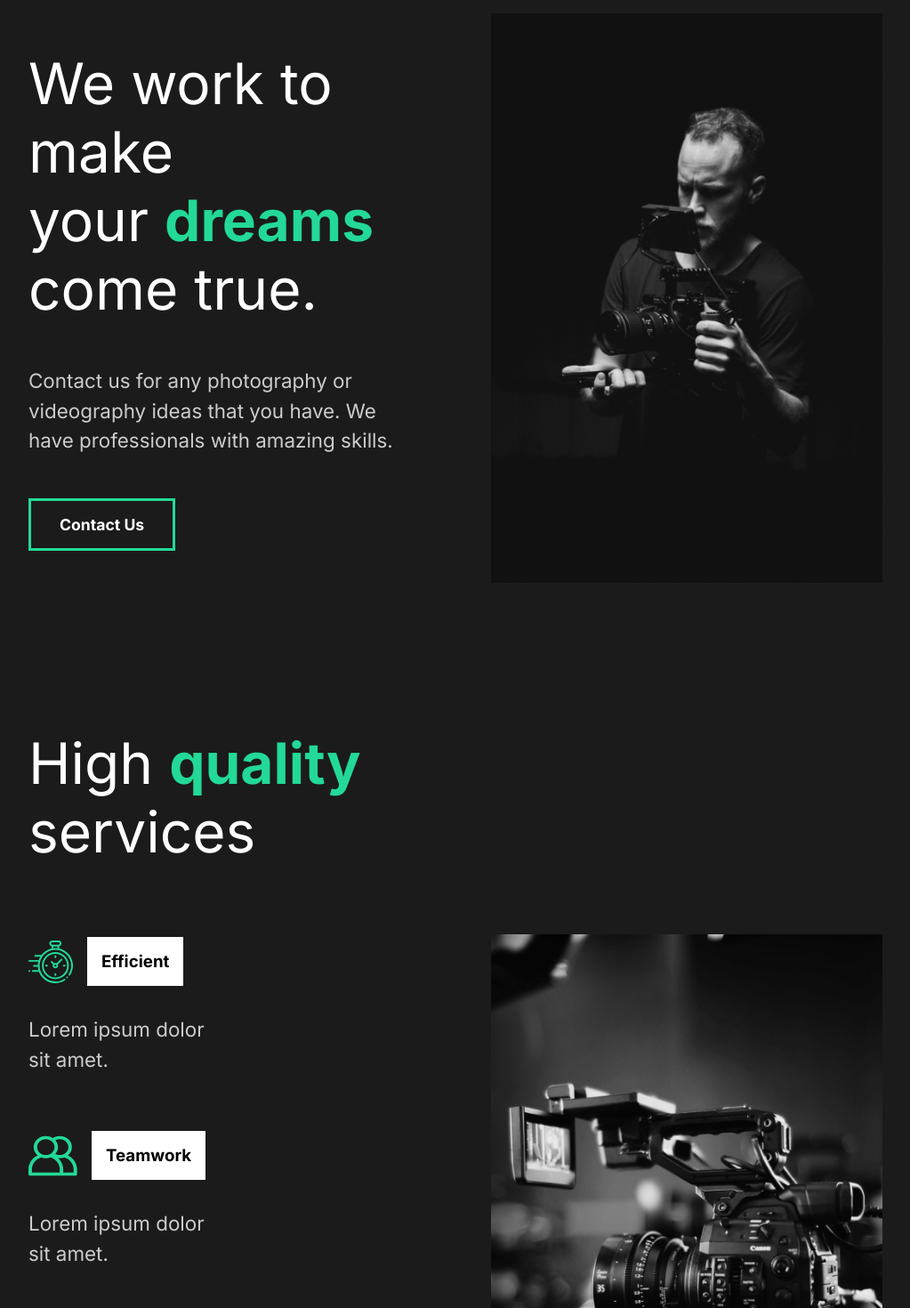
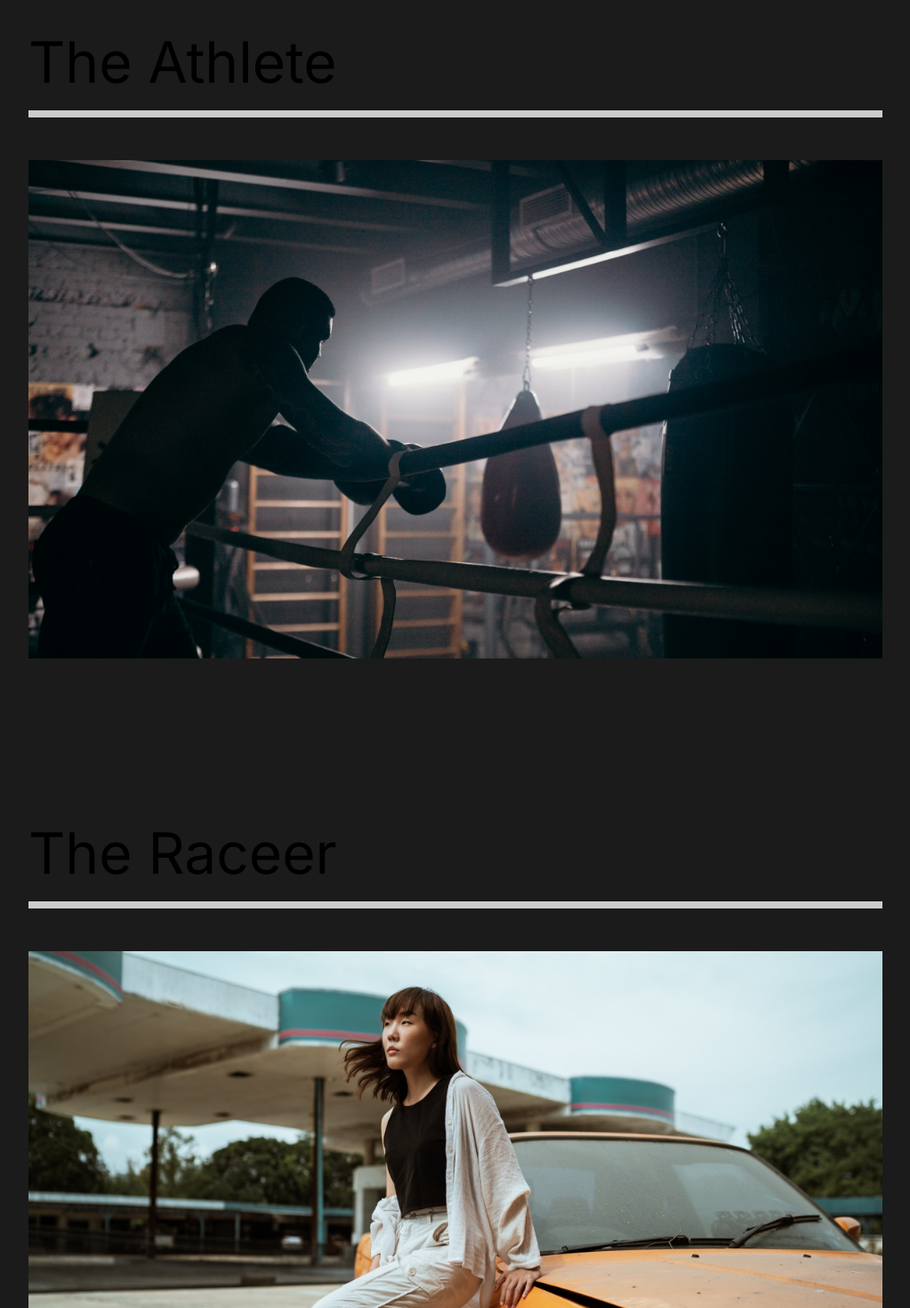
Before and after one commit to fgunawan/capture-website, a React (Create React App) app: page /work in a window 1280 px wide. Shown: the part 480-1950 px from the top of the page at 89% size, without its empty margins (128-1151 px from the left). Built offline with nearby package versions, Linux system fonts and the light colour scheme.

Commit message:
OurWork, ContactUs components and styling

```diff
--- a/src/App.js
+++ b/src/App.js
@@ -3,13 +3,29 @@
 //import pgs
 import AboutUs from './pages/AboutUs';
 import Nav from './components/Nav';
+import ContactUs from './pages/ContactUs';
+import OurWork from './pages/OurWork';
+//router
+//switch component will stop once it matches first url/path and won't go search for anything else; you wrap your routes in a switch tag
+//router will render anything with a "/", but if you have duplicate paths with a "/" you must use prop "exact" so that it will render specific unique paths
+import {Switch, Route} from 'react-router-dom';
 
 function App() {
   return (
     <div className="App">
       <GlobalStyle />
       <Nav />
-      <AboutUs />
+      <Switch>
+        <Route path="/" exact>
+          <AboutUs />
+        </Route>
+        <Route path="/work">
+          <OurWork />
+        </Route>
+        <Route path="/contact">
+          <ContactUs />
+        </Route>
+      </Switch>
     </div>
   );
 }
--- a/src/components/Nav.js
+++ b/src/components/Nav.js
@@ -1,14 +1,19 @@
 import React from 'react';
 import styled from 'styled-components';
+//router
+//Link component
+import {Link} from 'react-router-dom';
 
 const Nav = () => {
     return(
         <StyledNav>
-            <h1><a id="logo" href="#">Capture</a></h1>
+            <h1>
+                <Link id="logo" to="/">Capture</Link>
+            </h1>
             <ul>
-                <li><a href="#">1. About Us</a></li>
-                <li><a href="#">2. Our Work</a></li>
-                <li><a href="#">3. Contact Us</a></li>
+                <li><Link to="/">1. About Us</Link></li>
+                <li><Link to="/work">2. Our Work</Link></li>
+                <li><Link to="/contact">3. Contact Us</Link></li>
             </ul>
         </StyledNav>
     );
--- a/src/index.js
+++ b/src/index.js
@@ -2,10 +2,13 @@
 import ReactDOM from 'react-dom';
 import App from './App';
 import reportWebVitals from './reportWebVitals';
+import {BrowserRouter} from 'react-router-dom'; //gives us ability to do routing
 
 ReactDOM.render(
   <React.StrictMode>
-    <App />
+    <BrowserRouter>
+      <App />
+    </BrowserRouter>
   </React.StrictMode>,
   document.getElementById('root')
 );
--- /dev/null
+++ b/src/pages/ContactUs.js
@@ -0,0 +1,11 @@
+import React from 'react';
+
+const ContactUs = () => {
+    return(
+        <div>
+            <h1>Contact</h1>
+        </div>
+    );
+}
+
+export default ContactUs;
--- /dev/null
+++ b/src/pages/OurWork.js
@@ -0,0 +1,59 @@
+import React from 'react';
+import styled from 'styled-components';
+import {Link} from 'react-router-dom';
+//imgs
+import athlete from '../img/athlete-small.png';
+import theracer from '../img/theracer-small.png';
+import goodtimes from '../img/goodtimes-small.png';
+
+const OurWork = () => {
+    return(
+        <StyledWork>
+            <StyledMovie>
+                <h2>The Athlete</h2>
+                <div className="line"></div>
+                <Link>
+                    <img src={athlete} alt="athlete"/>
+                </Link>
+            </StyledMovie>
+            <StyledMovie>
+                <h2>The Raceer</h2>
+                <div className="line"></div>
+                <Link>
+                    <img src={theracer} alt="the racer"/>
+                </Link>
+            </StyledMovie>
+            <StyledMovie>
+                <h2>Good Times</h2>
+                <div className="line"></div>
+                <Link>
+                    <img src={goodtimes} alt="good times"/>
+                </Link>
+            </StyledMovie>
+        </StyledWork>
+    );
+};
+
+const StyledWork = styled.div`
+    min-height: 100vh;
+    overflow: hidden;
+    padding: 5rem 10rem;
+    h2{
+        padding: 1rem 0rem;
+    }
+`;
+const StyledMovie = styled.div`
+    padding-bottom: 10rem;
+    .line{
+        height: 0.5rem;
+        background: #cccccc;
+        margin-bottom: 3rem;
+    }
+    img{
+        width: 100%;
+        height: 70vh;
+        object-fit: cover;
+    }
+`;
+
+export default OurWork;
```
